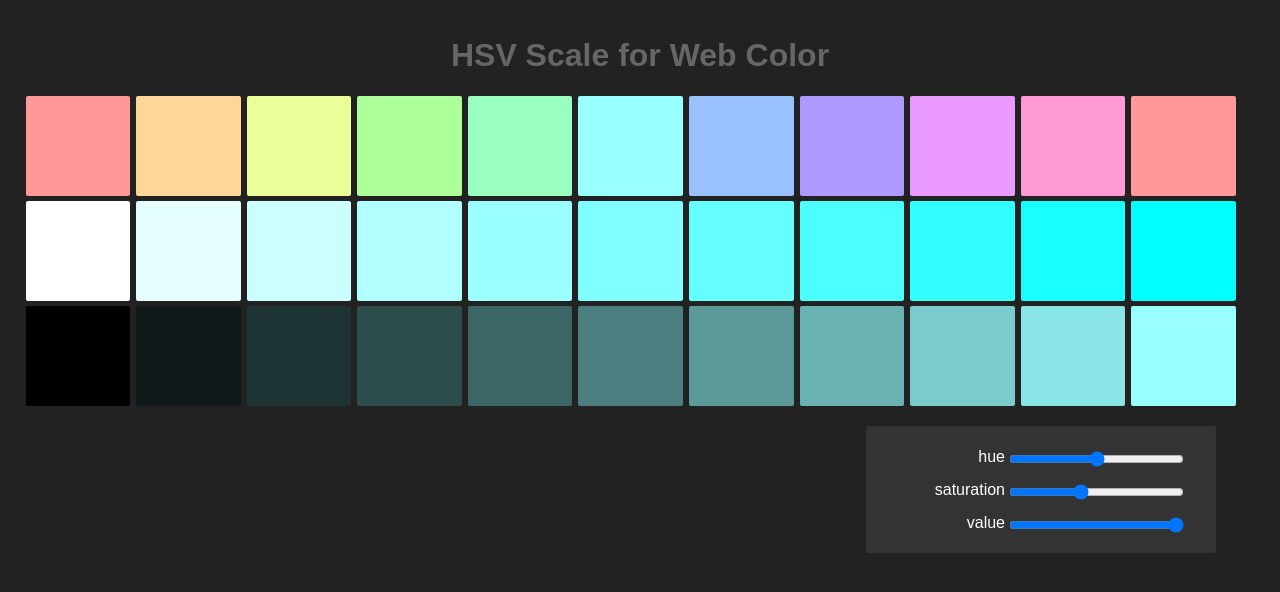
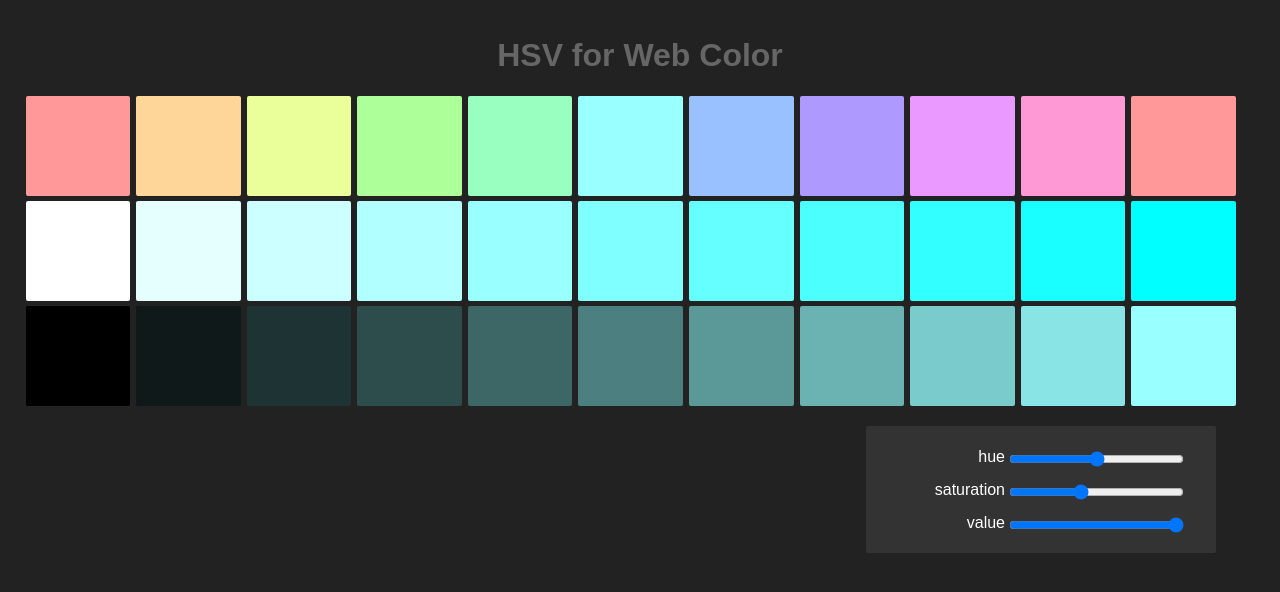
Before and after one commit to xmatthewx/HSV-to-RGB, a plain HTML site: page index.html in a window 1280 px wide. Drawn offline with nearby package versions, Linux system fonts and the light colour scheme.

```diff
--- a/index.html
+++ b/index.html
@@ -14,7 +14,7 @@
     </head>
     <body>
 
-        <h1>HSV Scale for Web Color</h1>
+        <h1>HSV for Web Color</h1>
 
         <section id="swatches">
             <section id="hue" class="row"><strong>Hue</strong></section>
```
Also changed, not shown: 1 other file.
